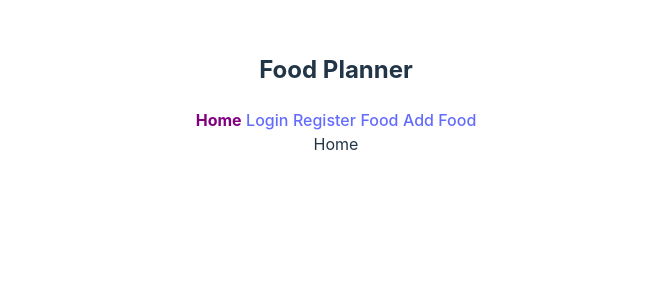
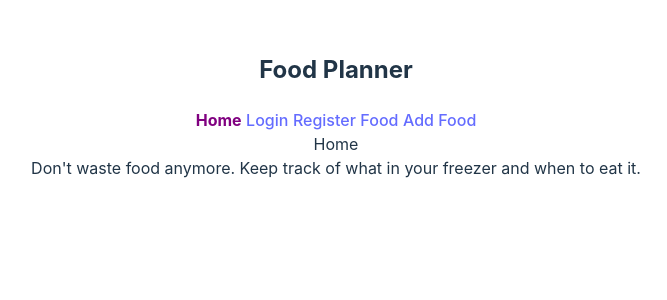
Before and after one commit to AmaurySemery/foodplannerfront, a React (Vite) app: page /home in a window 1280 px wide. Shown: the top 300 px of the page, without its empty margins (304-971 px from the left). Built offline with nearby package versions, Linux system fonts and the light colour scheme.

Commit message:
On ajoute une présentation pour l'application

```diff
--- a/src/index.css
+++ b/src/index.css
@@ -76,6 +76,7 @@ button:focus-visible {
   font-weight: bold;
 }
 
+/* Just for the home page */
 #root > nav > a.nav-link.selected {
   color: purple;
   font-weight: bold;
--- a/src/pages/Home.tsx
+++ b/src/pages/Home.tsx
@@ -1,6 +1,9 @@
 const Home = () => {
   return (
+    <>
     <div>Home</div>
+    <div>Don't waste food anymore. Keep track of what in your freezer and when to eat it.</div>
+    </>
   )
 }
 
```
